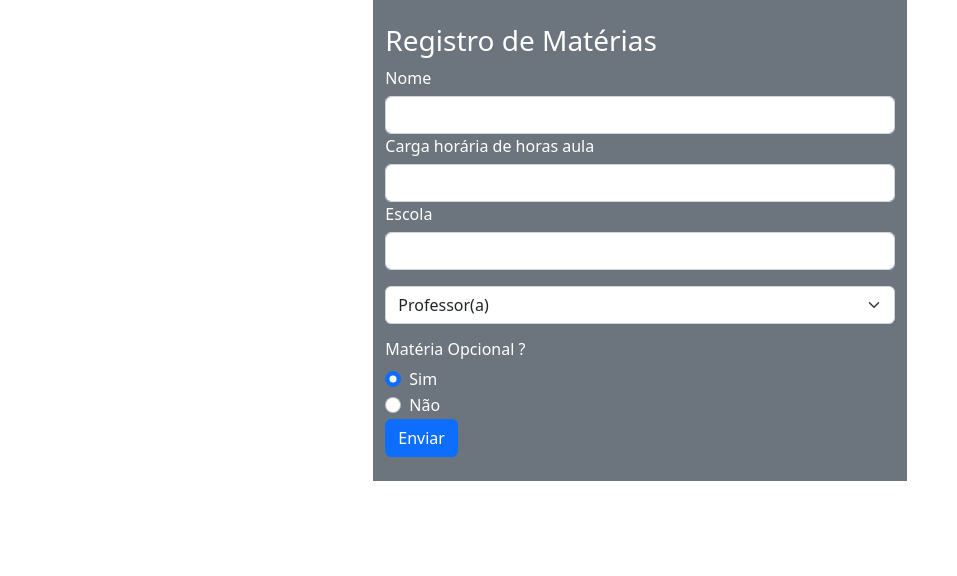
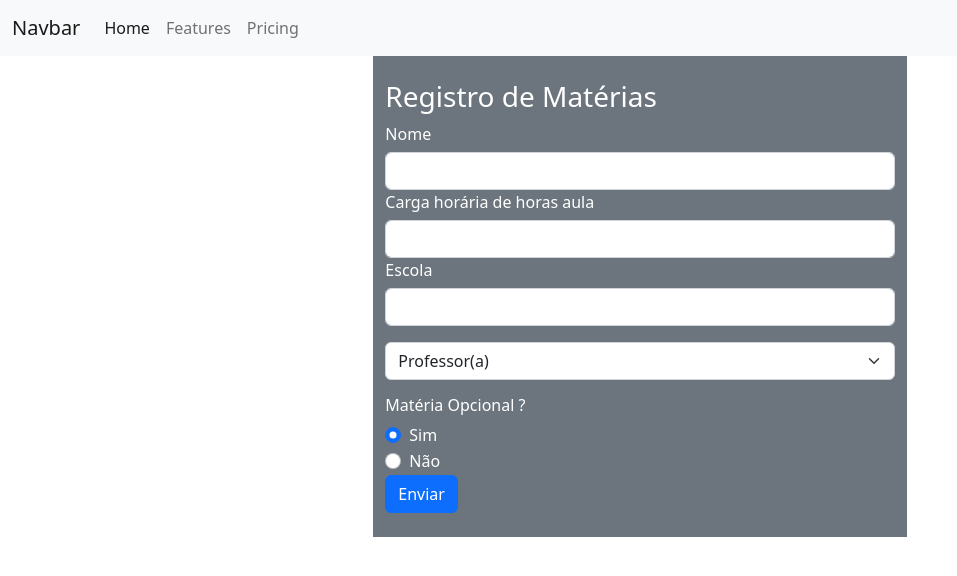
Before and after one commit to AdaltoRG/ExerciciosDiH, an Angular app in the folder M1S09/M1S09/: page / in a window 1280 px wide. Shown: the top 576 px of the page, without its empty margins (0-957 px from the left). Built offline with nearby package versions, Linux system fonts and the light colour scheme.

Commit message:
Resolução do exercício 3

```diff
--- a/M1S09/M1S09/src/app/app.component.html
+++ b/M1S09/M1S09/src/app/app.component.html
@@ -1 +1,2 @@
+<app-navbar></app-navbar>
 <app-formulario-registro></app-formulario-registro>
--- a/M1S09/M1S09/src/app/app.module.ts
+++ b/M1S09/M1S09/src/app/app.module.ts
@@ -5,6 +5,7 @@
 import { FormularioRegistroComponent } from './formulario-registro/formulario-registro.component';
 import { ModalComponent } from './formulario-registro/modal/modal.component';
 import { BotaoComponent } from './formulario-registro/botao/botao.component';
+import { NavbarComponent } from './navbar/navbar.component';
 
 
 @NgModule({
@@ -12,7 +13,8 @@
     AppComponent,
     FormularioRegistroComponent,
     ModalComponent,
-    BotaoComponent,],
+    BotaoComponent,
+    NavbarComponent,],
   imports: [
     BrowserModule
   ],
--- /dev/null
+++ b/M1S09/M1S09/src/app/navbar/navbar.component.html
@@ -0,0 +1,21 @@
+<nav class="navbar navbar-expand-lg bg-light">
+    <div class="container-fluid">
+      <a class="navbar-brand" href="#">Navbar</a>
+      <button class="navbar-toggler" type="button" data-bs-toggle="collapse" data-bs-target="#navbarNav" aria-controls="navbarNav" aria-expanded="false" aria-label="Toggle navigation">
+        <span class="navbar-toggler-icon"></span>
+      </button>
+      <div class="collapse navbar-collapse" id="navbarNav">
+        <ul class="navbar-nav">
+          <li class="nav-item">
+            <a class="nav-link active" aria-current="page" href="#">Home</a>
+          </li>
+          <li class="nav-item">
+            <a class="nav-link" href="#">Features</a>
+          </li>
+          <li class="nav-item">
+            <a class="nav-link" href="#">Pricing</a>
+          </li>
+        </ul>
+      </div>
+    </div>
+  </nav>
```
Also changed, not shown: M1S09/M1S09/src/app/navbar/navbar.component.ts (added, +10 -0 lines), M1S09/M1S09/src/app/navbar/navbar.component.css (added).
